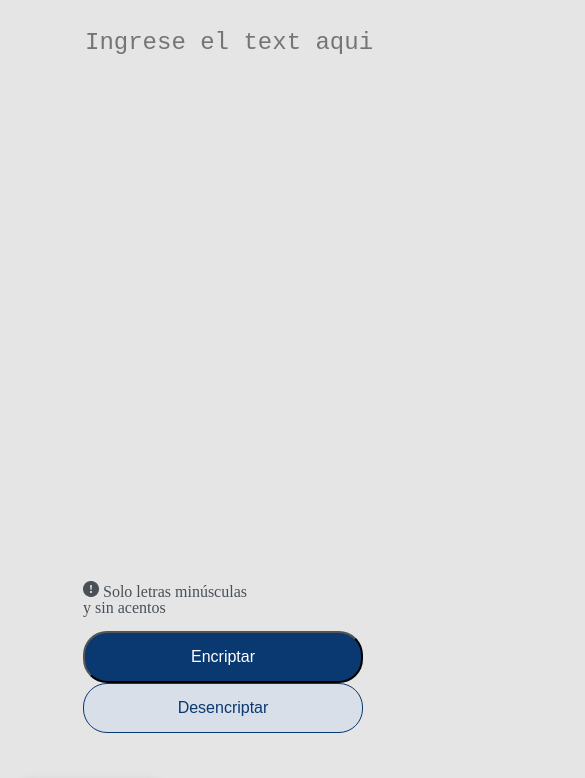
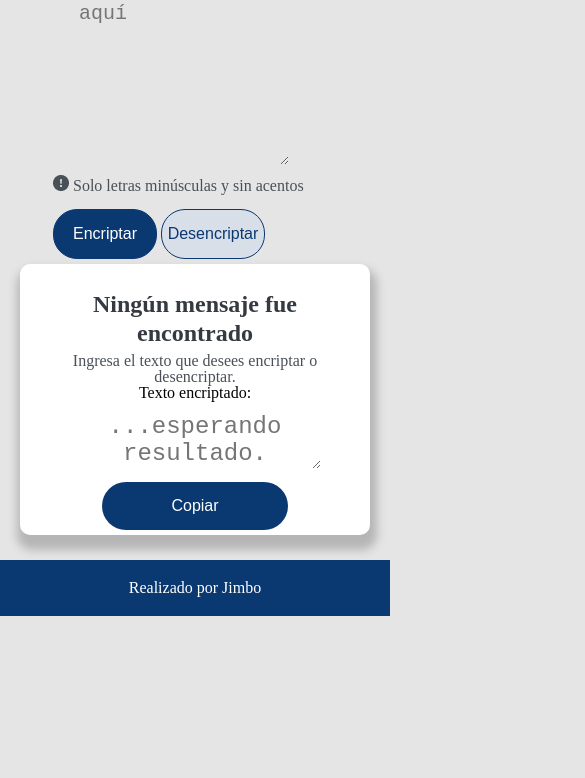
Before and after one commit to JScabreraHuerta/desafioEncriptador, a plain HTML site: page index.html in a window 390 px wide. Shown: the part 123-901 px from the top of the page, 585 px wide, since content can reach past the window. After the commit the page ends 844 px from the top, so only its background shows below. Drawn offline with Linux system fonts and the light colour scheme.

Commit message:
modificado para hacerlo responsivo a mobiles

```diff
--- a/index.html
+++ b/index.html
@@ -18,22 +18,26 @@
             <img src="imagenes/VectorLogo.png" class="imagenLogo">
         </div>
         <div class="cajaIngresarTexto">
-            <textarea cols="40" rows="20" id="texto" class="ingreseTexto" required
-                placeholder="Ingrese el text aqui"></textarea>
+            <div class="cajaTexto">
+                <textarea cols="20" rows="8" id="texto" class="ingreseTexto" required
+                    placeholder="Ingrese el texto aquí"></textarea>
+            </div>
             <div class="advertencia">
                 <img for="soloMinusculas" src="imagenes/VectorAdmiracion.png" alt="signo de admiración">
                 <label id="soloMinusculas">Solo letras minúsculas y sin acentos</label>
             </div>
             <button class="encriptar" type="button" value="Encriptar" onclick="encriptar()">Encriptar</button>
-            <button class="desencriptar" type="button" value="Desencriptar" onclick="desencriptar()">Desencriptar</button>
+            <button class="desencriptar" type="button" value="Desencriptar"
+                onclick="desencriptar()">Desencriptar</button>
         </div>
         <div class="cajaResultado">
-            <img id="imagen" src="imagenes/Muñeco.png" alt="muñeco de no hay texto">
-            <h2 id= "mensaje" class="txtNoEncontrado">Ningún mensaje fue encontrado</h2>
-            <h3 id= "txtRecomendacion" class="txtRecomendacion">Ingresa el texto que desees encriptar o desencriptar.</h3>
+            <img class="imagenSinMensaje" id="imagen" src="imagenes/Muñeco.png" alt="muñeco de no hay texto">
+            <h2 id="mensaje" class="txtNoEncontrado">Ningún mensaje fue encontrado</h2>
+            <h3 id="txtRecomendacion" class="txtRecomendacion">Ingresa el texto que desees encriptar o desencriptar.
+            </h3>
             <h3 id="mensajeAnterior" class="mensajeAnterior">Texto encriptado:</h3>
-            <textarea cols="30" rows="5" id="textoResultado" class="textoResultado"
-            placeholder="...esperando resultado."></textarea>
+            <textarea cols="30" rows="2" id="textoResultado" class="textoResultado"
+                placeholder="...esperando resultado."></textarea>
             <button class="botonCopiar" type="button" value="copiar" onclick="copiar()">Copiar</button>
         </div>
     </main>
--- a/style.css
+++ b/style.css
@@ -7,12 +7,14 @@ body {
 }
 
 .ingreseTexto {
+
+    width: 80%;
     background: #E5E5E5;
-    border: 0px;
     font-size: 24px;
-    margin-top: 150px;
-    margin-left: 0px;
-    display: block
+    margin: 150px auto;
+    margin-bottom: 300px;
+    display: block;
+    border: 2px solid red;
 }
 
 .advertencia {
@@ -31,6 +33,11 @@ body {
     overflow-clip-margin: content-box;
 }
 
+.cajaTexto {
+    width: 100%;
+
+}
+
 .cajaIngresarTexto {
     display: inline-block;
     position: relative;
@@ -43,24 +50,32 @@ body {
     width: 35%;
     vertical-align: top;
     margin: 45px 20px 20px 20px;
-    padding: 100px 20px;
+    padding: 50px 20px;
     box-sizing: border-box;
     border: 0px;
     border-radius: 10px;
     background: white;
     box-shadow: 2px 10px 10px 5px rgb(181, 181, 181);
 }
-.mensajeAnterior{
+
+.imagenSinMensaje {
+    width: 90%;
+}
+
+.mensajeAnterior {
     margin-top: 30px;
-    text-align: left;
+    text-align: center;
 }
-.textoResultado{
+
+.textoResultado {
+
+    width: 80%;
     background: white;
     border: 0px;
     font-size: 24px;
-    margin-top: 10px;
-
-    display: block;
+    margin: 10px;
+    display:inline;
+    text-align: center;
 
 }
 
@@ -74,16 +89,18 @@ body {
     text-align: center;
     color: #343A40;
 }
-.txtRecomendacion{
+
+.txtRecomendacion {
     color: #495057;
 }
-.botonCopiar{
+
+.botonCopiar {
     border: 0px;
     flex-direction: row;
     padding: 24px;
     background: #0A3871;
     border-radius: 24px;
-    width: 280px;
+    width: 60%;
     height: 19px;
     font-style: normal;
     font-size: 16px;
@@ -95,11 +112,11 @@ body {
 
 .encriptar {
     flex-direction: row;
-    padding: 24px;
+    padding: 24px 0;
     background: #0A3871;
     border-radius: 24px;
-    width: 280px;
-    height: 19px;
+    width: 40%;
+    border: 1px solid #0A3871;
     font-style: normal;
     font-size: 16px;
     line-height: 0px;
@@ -111,10 +128,10 @@ body {
 
 .desencriptar {
     flex-direction: row;
-    padding: 24px;
+    padding: 24px 0;
     background: #D8DFE8;
     border-radius: 24px;
-    width: 280px;
+    width: 40%;
     height: 19px;
     font-style: normal;
     font-size: 16px;
@@ -125,10 +142,62 @@ body {
     color: #0A3871;
 
 }
-.footer{
+
+.footer {
     display: block;
-    padding: 70px;
+    padding: 100px;
     background: #0A3871;
     text-align: center;
+    margin-top: 5px;
     color: white;
 }
+
+@media screen and (max-width:480px) {
+    .cajaIngresarTexto {
+        width: auto;
+    }
+
+    .cajaLogo {
+        width: 10%;
+        position: relative;
+        display: inline-block;
+        margin: 5px;
+    }
+    .ingreseTexto {
+        width: 80%;
+        background: #E5E5E5;
+        border: 0px;
+        font-size: 20px;
+        margin-top: 100px;
+        margin-bottom: 5px;
+        display: block;
+    }
+    .cajaResultado {
+
+        text-align: center;
+        width: auto;
+
+        margin: 5px 20px 20px 20px;
+        padding: 5px 20px;
+        box-sizing: border-box;
+        border: 0px;
+        border-radius: 10px;
+        background: white;
+        box-shadow: 2px 10px 10px 5px rgb(181, 181, 181);
+    }
+    .imagenSinMensaje {
+        width:0%;
+    }
+    .mensajeAnterior {
+        margin-top: 0px;
+        text-align: center;
+    }
+    .footer {
+        display: block;
+        padding: 20px;
+        background: #0A3871;
+        text-align: center;
+        margin-top: 5px;
+        color: white;
+    }
+}
```
